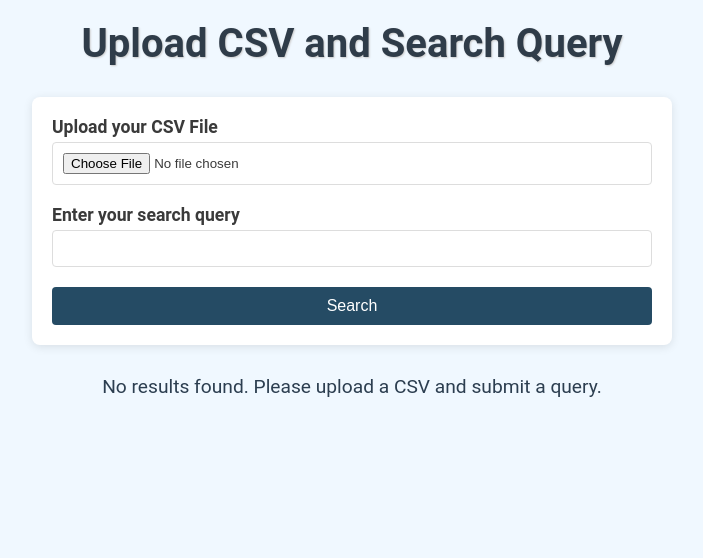
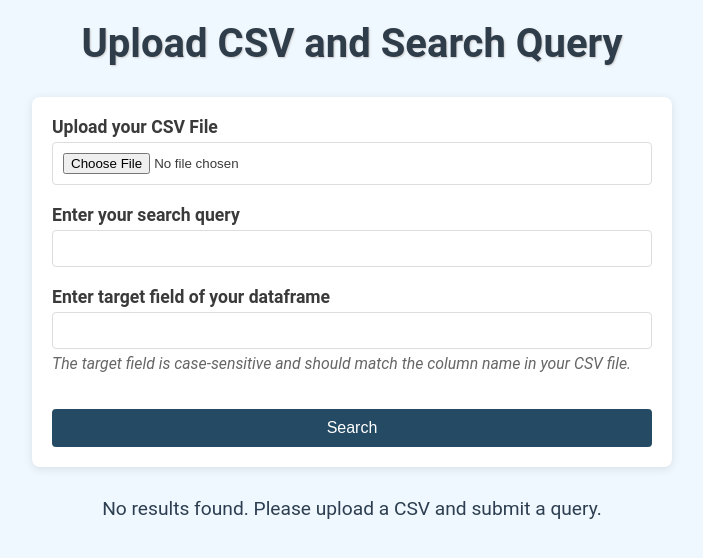
Before and after one commit to nandakishorebellam/semantic_searcher, a Django app: page / in a window 1280 px wide. Shown: the top 558 px of the page, without its empty margins (288-991 px from the left). Run offline with Django 5.2, Linux system fonts and the light colour scheme.

Commit message:
Add target field

```diff
--- a/semantic_search/semantic_search/search/forms.py
+++ b/semantic_search/semantic_search/search/forms.py
@@ -3,3 +3,4 @@ from django import forms
 class UploadFileSearchForm(forms.Form):
     csv_file = forms.FileField(label="Upload your CSV File")
     query = forms.CharField(label="Enter your search query", max_length=500)
+    target_field = forms.CharField(label="Enter target field of your dataframe", max_length=50)
--- a/semantic_search/semantic_search/search/static/css/styles.css
+++ b/semantic_search/semantic_search/search/static/css/styles.css
@@ -60,6 +60,20 @@ form {
 /* Add space between fields */
 .form-group.spaced {
     margin-top: 20px;
+}
+
+/* New field styling */
+.form-group label[for="{{ form.target_field.id_for_label }}"] {
+    font-weight: bold;
+    margin-bottom: 5px;
+}
+
+.form-group input[name="target_field"] {
+    width: 100%;
+    padding: 10px;
+    border: 1px solid #ddd;
+    border-radius: 4px;
+    box-sizing: border-box;
 }
 
 /* Button styling */
@@ -143,3 +157,11 @@ table + p, table + h2 {
     color: #2c3e50; /* Matches the color theme */
     margin-top: 20px; /* Adds spacing from other elements */
 }
+
+/* Target Field Info Text */
+.info-text {
+    font-size: 0.9em;
+    color: #666;
+    margin-top: 5px;
+    font-style: italic;
+}
--- a/semantic_search/semantic_search/search/templates/search/search.html
+++ b/semantic_search/semantic_search/search/templates/search/search.html
@@ -6,19 +6,29 @@
     <title>Semantic Search</title>
     {% load static %}
     <link rel="stylesheet" href="{% static 'css/styles.css' %}">
+    <link rel="icon" href="{% static 'favicon.ico' %}" />
 </head>
 <body>
     <h1>Upload CSV and Search Query</h1>
     <form method="post" enctype="multipart/form-data">
         {% csrf_token %}
+
         <div class="form-group">
             <label for="{{ form.csv_file.id_for_label }}">{{ form.csv_file.label }}</label>
             {{ form.csv_file }}
         </div>
+
         <div class="form-group spaced">
             <label for="{{ form.query.id_for_label }}">{{ form.query.label }}</label>
             {{ form.query }}
         </div>
+
+        <div class="form-group spaced">
+            <label for="{{ form.target_field.id_for_label }}">{{ form.target_field.label }}</label>
+            {{ form.target_field }}
+            <p class="info-text">The target field is case-sensitive and should match the column name in your CSV file.</p>
+        </div>
+
         <button type="submit">Search</button>
     </form>
 
--- a/semantic_search/semantic_search/search/views.py
+++ b/semantic_search/semantic_search/search/views.py
@@ -15,10 +15,11 @@ def upload_and_search(request):
             # Read the uploaded file into a DataFrame
             csv_file = request.FILES['csv_file']
             query = form.cleaned_data['query']
+            target_field: str = form.cleaned_data['target_field']
 
             # Convert the in-memory file to a DataFrame
             df: pd.DataFrame = pd.read_csv(csv_file, encoding='Latin-1')
-            searcher = SemanticSearcher(df, 'paraphrase-multilingual-MiniLM-L12-v2')
+            searcher = SemanticSearcher(df, 'paraphrase-multilingual-MiniLM-L12-v2', target_field)
             searcher.encode_summaries()
             searcher.build_vector_database()
             results = searcher.search(query, k=3)
```
Also changed, not shown: semantic_search/semantic_search/search/duplicate_finder.py (+10 -4 lines).
